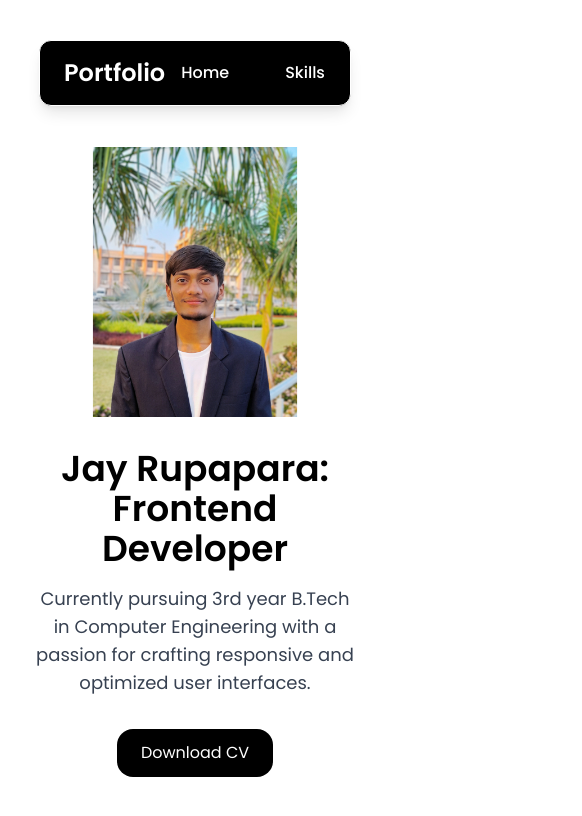
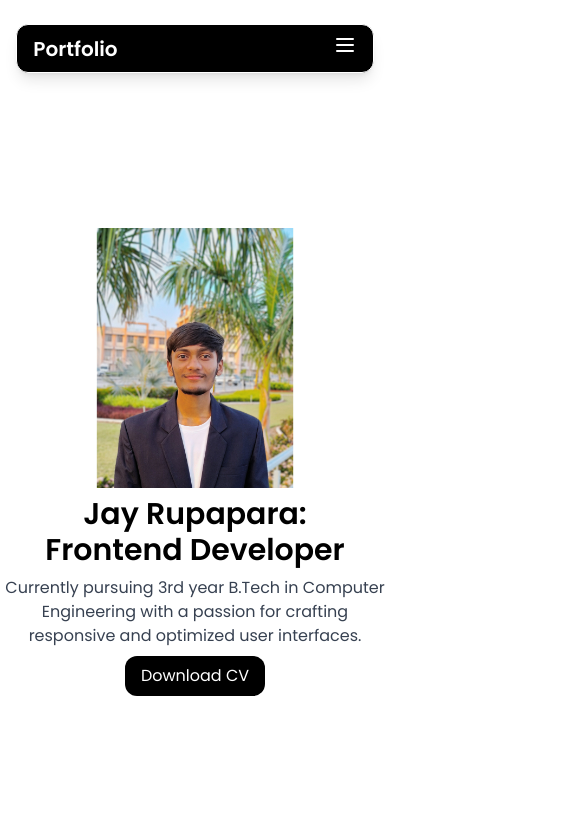
Before and after one commit to JayRupapara/jay-portfolio, a React (Vite) app in the folder Frontend/: page / in a window 390 px wide. Shown: the top 816 px of the page, 582 px wide, since content can reach past the window. Built offline with nearby package versions, Linux system fonts and the light colour scheme.

Commit message:
responsive with errors

```diff
--- a/Frontend/package.json
+++ b/Frontend/package.json
@@ -18,7 +18,8 @@
     "react-chartjs-2": "^5.2.0",
     "react-dom": "^18.3.1",
     "react-icons": "^5.3.0",
-    "react-router-dom": "^6.26.0"
+    "react-router-dom": "^6.26.0",
+    "react-scroll": "^1.9.0"
   },
   "devDependencies": {
     "@eslint/js": "^9.8.0",
--- a/Frontend/src/components/NavbarLandingPage.jsx
+++ b/Frontend/src/components/NavbarLandingPage.jsx
@@ -1,43 +1,70 @@
-// NavbarLandingPage.jsx
-import { Link } from "react-router-dom";
+import { useState } from "react";
+import { Link } from "react-scroll";
 
 function Navbar() {
+  const [isOpen, setIsOpen] = useState(false);
+
+  const toggleMenu = () => {
+    setIsOpen(!isOpen);
+  };
+
   return (
-    <nav className="w-4/5 px-6 py-3 mx-auto text-white bg-black border border-white shadow-lg rounded-xl">
+    <nav className="w-11/12 lg:w-4/5 px-4 py-2 lg:px-6 lg:py-3 mx-auto text-white bg-black border border-white shadow-lg rounded-xl">
       <div className="container flex items-center justify-between mx-auto">
         {/* Logo with Your Name */}
-      <div className="text-2xl font-bold text-white">
-        <a href="#home" className="hover:text-gray-500">
+        <div className="text-xl sm:text-2xl font-bold text-white">
+          <Link to="home" smooth={true} duration={500} className="hover:text-gray-500 cursor-pointer">
             Portfolio
-        </a>
+          </Link>
         </div>
 
-      {/* Right side - Links */}
-      <div className="flex items-center space-x-6">
-        <a
-          href="#home"
-          className="px-4 py-2 font-medium text-white transition duration-300 rounded-xl hover:text-gray-500"
-        >
+        {/* Hamburger Menu for Mobile */}
+        <div className="sm:hidden">
+          <button onClick={toggleMenu} className="focus:outline-none">
+            {isOpen ? (
+              <svg className="w-6 h-6 text-white" fill="none" viewBox="0 0 24 24" stroke="currentColor">
+                <path strokeLinecap="round" strokeLinejoin="round" strokeWidth="2" d="M6 18L18 6M6 6l12 12" />
+              </svg>
+            ) : (
+              <svg className="w-6 h-6 text-white" fill="none" viewBox="0 0 24 24" stroke="currentColor">
+                <path strokeLinecap="round" strokeLinejoin="round" strokeWidth="2" d="M4 6h16M4 12h16M4 18h16" />
+              </svg>
+            )}
+          </button>
+        </div>
+
+        {/* Links for Desktop */}
+        <div className="hidden sm:flex items-center lg:space-x-6">
+          <Link to="home" smooth={true} duration={500} className="px-4 py-2 font-medium text-white transition duration-300 rounded-xl hover:text-gray-500 cursor-pointer">
             Home
-        </a>
-        <a
-          href="#about"
-          className="px-4 py-2 font-medium text-white transition duration-300 rounded-xl hover:text-gray-500"
-        >
+          </Link>
+          <Link to="skills" smooth={true} duration={500} className="px-4 py-2 font-medium text-white transition duration-300 rounded-xl hover:text-gray-500 cursor-pointer">
             Skills
-        </a>
-        <a
-          href="#projects"
-          className="px-4 py-2 font-medium text-white transition duration-300 rounded-xl hover:text-gray-500"
-        >
+          </Link>
+          <Link to="projects" smooth={true} duration={500} className="px-4 py-2 font-medium text-white transition duration-300 rounded-xl hover:text-gray-500 cursor-pointer">
             Projects
-        </a>
-        <a
-          href="#contact"
-          className="px-4 py-2 font-medium text-white transition duration-300 rounded-xl hover:text-gray-500"
-        >
+          </Link>
+          <Link to="contact" smooth={true} duration={500} className="px-4 py-2 font-medium text-white transition duration-300 rounded-xl hover:text-gray-500 cursor-pointer">
             Contact
-        </a>
+          </Link>
+        </div>
+      </div>
+
+      {/* Mobile Menu */}
+      <div className={`sm:hidden ${isOpen ? "block" : "hidden"} transition-transform transform duration-300`}>
+        <div className="flex flex-col items-center bg-black rounded-lg py-4 space-y-2">
+          <Link to="home" smooth={true} duration={500} className="px-4 py-2 font-medium text-white hover:text-gray-500 cursor-pointer" onClick={toggleMenu}>
+            Home
+          </Link>
+          <Link to="skills" smooth={true} duration={500} className="px-4 py-2 font-medium text-white hover:text-gray-500 cursor-pointer" onClick={toggleMenu}>
+            Skills
+          </Link>
+          <Link to="projects" smooth={true} duration={500} className="px-4 py-2 font-medium text-white hover:text-gray-500 cursor-pointer" onClick={toggleMenu}>
+            Projects
+          </Link>
+          <Link to="contact" smooth={true} duration={500} className="px-4 py-2 font-medium text-white hover:text-gray-500 cursor-pointer" onClick={toggleMenu}>
+            Contact
+          </Link>
         </div>
       </div>
     </nav>
--- a/Frontend/src/pages/LandingPage.jsx
+++ b/Frontend/src/pages/LandingPage.jsx
@@ -1,40 +1,27 @@
 import { useState, useEffect } from "react";
+import PropTypes from "prop-types"; // Import PropTypes for prop validation
 import { motion, AnimatePresence } from "framer-motion";
 import { useNavigate } from "react-router-dom";
 import Navbar from "../components/NavbarLandingPage";
 import img from "../assets/profilePic.png";
 import { FaReact, FaCss3Alt, FaHtml5, FaJs } from "react-icons/fa";
 import { SiTailwindcss, SiFramer } from "react-icons/si";
+import { Element, scroller } from "react-scroll"; // Import scroller from react-scroll
 
 const LandingPage = () => {
   const navigate = useNavigate();
   const [currentSection, setCurrentSection] = useState(0);
-  const sections = [0, 1, 2, 3]; // Adjusted sections to exclude About section
-  const [isScrolling, setIsScrolling] = useState(false); // Track scrolling state
+  const sections = [0, 1, 2, 3];
+  const [isScrolling, setIsScrolling] = useState(false);
 
-  const handleScroll = (e) => {
-    e.preventDefault(); // Prevent default scrolling behavior
-    if (isScrolling) return; // Prevent additional scrolling during transition
-
-    if (e.deltaY > 0 && currentSection < sections.length - 1) {
-      // Scroll down
-      setCurrentSection((prev) => prev + 1);
-    } else if (e.deltaY < 0 && currentSection > 0) {
-      // Scroll up
-      setCurrentSection((prev) => prev - 1);
-    }
-
-    setIsScrolling(true);
-    setTimeout(() => setIsScrolling(false), 700); // Delay to control scroll frequency
-  };
 
   const projects = [
     {
       id: 1,
       title: "Project Title 1",
       description: "A brief description of Project 1.",
-      previewImage: "link_to_preview_image_1", // Replace with the image URL or import statement
-      liveLink: "https://project1.com", // Replace with the actual project link
+      previewImage: "link_to_preview_image_1",
+      liveLink: "https://project1.com",
     },
     {
       id: 2,
@@ -49,30 +36,49 @@ const LandingPage = () => {
       description: "A brief description of Project 3.",
       previewImage: "link_to_preview_image_3",
       liveLink: "https://project3.com",
-    }
-    // Add more projects as needed
+    },
   ];
 
+  useEffect(() => {
+    const handleScroll = (e) => {
+      e.preventDefault();
+      if (isScrolling) return;
 
+      if (e.deltaY > 0 && currentSection < sections.length - 1) {
+        setCurrentSection((prev) => prev + 1);
+      } else if (e.deltaY < 0 && currentSection > 0) {
+        setCurrentSection((prev) => prev - 1);
+      }
 
-  useEffect(() => {
-    // Prevent scrollbar from appearing
+      setIsScrolling(true);
+      setTimeout(() => setIsScrolling(false), 700);
+    };
+
     document.body.style.overflow = "hidden";
     window.addEventListener("wheel", handleScroll, { passive: false });
 
     return () => {
-      document.body.style.overflow = "auto"; // Reset overflow on unmount
+      document.body.style.overflow = "auto";
       window.removeEventListener("wheel", handleScroll);
     };
-  }, [currentSection, isScrolling]);
+  }, [currentSection, isScrolling, sections.length]);
+
+  const scrollToSection = (section) => {
+    scroller.scrollTo(section, {
+      duration: 800,
+      delay: 0,
+      smooth: "easeInOutQuart",
+    });
+  };
 
   return (
-    <div className="flex flex-col justify-center h-screen bg-white">
-      <div className="absolute w-full top-10">
-        <Navbar />
+    <div className="flex flex-col w-full justify-center h-screen bg-white">
+      <div className="absolute w-full top-6 md:top-10 z-10">
+        <Navbar onSectionClick={scrollToSection} />
       </div>
-      <AnimatePresence mode="wait">
+      <AnimatePresence>
         {/* Hero Section */}
+        <Element name="home">
           {currentSection === 0 && (
             <motion.section
               key="hero-section"
@@ -80,31 +86,31 @@ const LandingPage = () => {
               animate={{ opacity: 1, y: 0 }}
               exit={{ opacity: 0, y: -100 }}
               transition={{ duration: 0.6 }}
-            className="flex flex-col justify-center h-screen"
+              className="flex w-full flex-col justify-center h-screen"
             >
-            <section className="flex flex-col w-5/6 mx-auto mt-20 lg:flex-row">
-              <div className="relative flex flex-col items-center w-full mb-8 lg:w-5/12 lg:mb-0">
+              <section className="flex flex-col w-full lg:w-5/6 mx-auto mt-[5rem] md:mt-[6rem] lg:mt-20 lg:flex-row">
+                <div className="relative flex flex-col items-center w-full lg:w-5/12">
                   <img
                     src={img}
                     alt="Professional Work"
-                  className="w-10/12 top-[2rem] sm:top-0 left-0"
+                    className="w-8/12 md:w-5/12 lg:w-11/12 lg:top-[2rem] left-0"
                   />
                 </div>
                 <div className="flex flex-col items-center lg:items-start justify-center w-full text-center lg:w-7/12 lg:text-left">
-                <h2 className="mb-4 text-4xl font-bold md:text-5xl lg:text-6xl">
-                  Jay Rupapara: <br />
-                  Frontend Developer
+                  <h2 className="my-2 lg:mb-4 text-3xl font-bold md:text-4xl xl:text-6xl">
+                    <p> Jay Rupapara:</p>
+                    <p> Frontend Developer</p>
                   </h2>
-                <p className="mb-8 text-lg text-gray-700 md:text-xl">
+                  <p className="mb-2 lg:mb-8 text-md text-gray-700 lg:text-xl">
                     Currently pursuing 3rd year B.Tech in Computer Engineering
                     with a passion for crafting responsive and optimized user
                     interfaces.
                   </p>
                   <a
-                  href="YOUR_GOOGLE_DRIVE_LINK_HERE" // Replace with your Google Drive link
+                    href="YOUR_GOOGLE_DRIVE_LINK_HERE"
                     target="_blank"
                     rel="noopener noreferrer"
-                  className="px-6 py-3 text-white bg-black rounded-2xl hover:bg-gray-800"
+                    className="px-4 lg:px-6 py-2 lg:py-3 text-white bg-black rounded-xl hover:bg-gray-800"
                   >
                     Download CV
                   </a>
@@ -112,7 +118,9 @@ const LandingPage = () => {
               </section>
             </motion.section>
           )}
+        </Element>
 
+        <Element name="skills">
           {/* Skills & Knowledge Section */}
           {currentSection === 1 && (
             <motion.section
@@ -123,89 +131,24 @@ const LandingPage = () => {
               transition={{ duration: 0.6 }}
               className="flex items-center justify-center h-screen text-white bg-black"
             >
-            <section className="max-w-6xl px-6 mx-auto text-center  mt-20">
-              <h3 className="mb-10 text-3xl font-bold md:text-4xl ">
+              <section className="max-w-6xl px-6 mx-auto text-center mt-20">
+                <h3 className="mb-10 text-3xl font-bold md:text-4xl">
                   Skills & Knowledge
                 </h3>
                 <div className="grid grid-cols-1 gap-6 sm:grid-cols-2 md:grid-cols-3">
-                {/* HTML Skill */}
-                <motion.div
-                  whileHover={{ scale: 1.05 }}
-                  className="p-6 border-white bg-white text-black border shadow-md rounded-2xl hover:shadow-lg"
-                >
-                  <div className="flex justify-center mb-4 text-orange-500 text-5xl">
-                    <FaHtml5 /> {/* HTML Icon */}
-                  </div>
-                  <h4 className="mb-2 text-2xl font-semibold">HTML</h4>
-                  <p>Structuring web content with semantic elements.</p>
-                </motion.div>
-
-                {/* CSS Skill */}
-                <motion.div
-                  whileHover={{ scale: 1.05 }}
-                  className="p-6 border-white border shadow-md bg-white text-black rounded-2xl hover:shadow-lg"
-                >
-                  <div className="flex justify-center mb-4 text-blue-500 text-5xl">
-                    <FaCss3Alt /> {/* CSS Icon */}
-                  </div>
-                  <h4 className="mb-2 text-2xl font-semibold">CSS</h4>
-                  <p>Styling web pages with layouts and animations.</p>
-                </motion.div>
-
-                {/* JavaScript Skill */}
-                <motion.div
-                  whileHover={{ scale: 1.05 }}
-                  className="p-6 border-white border shadow-md bg-white text-black rounded-2xl hover:shadow-lg"
-                >
-                  <div className="flex justify-center mb-4 text-yellow-400 text-5xl">
-                    <FaJs /> {/* JavaScript Icon */}
-                  </div>
-                  <h4 className="mb-2 text-2xl font-semibold">
-                    JavaScript (ES6+)
-                  </h4>
-                  <p>Strong JS fundamentals and modern practices.</p>
-                </motion.div>
-
-                {/* React Skill */}
-                <motion.div
-                  whileHover={{ scale: 1.05 }}
-                  className="p-6 border-white border shadow-md bg-white text-black rounded-2xl hover:shadow-lg"
-                >
-                  <div className="flex justify-center mb-4 text-blue-500 text-5xl">
-                    <FaReact /> {/* React Icon */}
-                  </div>
-                  <h4 className="mb-2 text-2xl font-semibold">React.js</h4>
-                  <p>Creating dynamic and reactive web apps.</p>
-                </motion.div>
-
-                {/* TailwindCSS Skill */}
-                <motion.div
-                  whileHover={{ scale: 1.05 }}
-                  className="p-6 border-white border shadow-md bg-white text-black rounded-2xl hover:shadow-lg"
-                >
-                  <div className="flex justify-center mb-4 text-teal-400 text-5xl">
-                    <SiTailwindcss /> {/* TailwindCSS Icon */}
-                  </div>
-                  <h4 className="mb-2 text-2xl font-semibold">TailwindCSS</h4>
-                  <p>Building fast, responsive UI components.</p>
-                </motion.div>
-
-                {/* Framer Motion Skill */}
-                <motion.div
-                  whileHover={{ scale: 1.05 }}
-                  className="p-6 border-white border shadow-md bg-white text-black rounded-2xl hover:shadow-lg"
-                >
-                  <div className="flex justify-center mb-4 text-pink-500 text-5xl">
-                    <SiFramer /> {/* Framer Motion Icon */}
-                  </div>
-                  <h4 className="mb-2 text-2xl font-semibold">Framer Motion</h4>
-                  <p>Creating smooth animations and transitions.</p>
-                </motion.div>
+                  <SkillCard icon={<FaHtml5 />} color="text-orange-500" title="HTML" description="Structuring web content with semantic elements." />
+                  <SkillCard icon={<FaCss3Alt />} color="text-blue-500" title="CSS" description="Styling web pages with layouts and animations." />
+                  <SkillCard icon={<FaJs />} color="text-yellow-400" title="JavaScript (ES6+)" description="Strong JS fundamentals and modern practices." />
+                  <SkillCard icon={<FaReact />} color="text-blue-500" title="React.js" description="Creating dynamic and reactive web apps." />
+                  <SkillCard icon={<SiTailwindcss />} color="text-teal-400" title="TailwindCSS" description="Building fast, responsive UI components." />
+                  <SkillCard icon={<SiFramer />} color="text-pink-500" title="Framer Motion" description="Creating smooth animations and transitions." />
                 </div>
               </section>
             </motion.section>
           )}
+        </Element>
 
+        <Element name="projects">
           {/* Projects Section */}
           {currentSection === 2 && (
             <motion.section
@@ -214,43 +157,16 @@ const LandingPage = () => {
               animate={{ opacity: 1, y: 0 }}
               exit={{ opacity: 0, y: -100 }}
               transition={{ duration: 0.6 }}
-    className="flex items-center justify-center h-screen text-black bg-white "
+              className="flex items-center justify-center h-screen text-black bg-white"
             >
               <section className="max-w-6xl px-6 mx-auto text-center">
-      <div className="mb-6">
-      <h3 className="text-3xl font-bold md:text-4xl mb-3">Projects</h3>
-      <p className="text-lg leading-relaxed md:text-xl">
-        Explore some of the projects I&#39;ve worked on, ranging from
-        frontend web applications to full-stack systems.
-      </p>
-
-      </div>
-      <div className="grid grid-cols-1 gap-8 md:grid-cols-2 lg:grid-cols-3">
-        {projects.map((project) => (
-          <div key={project.id} className="p-4 bg-black text-white rounded-lg shadow-lg">
-            <img
-              src={project.previewImage}
-              alt={`${project.title} preview`}
-              className="w-full h-48 mb-4 rounded-lg object-cover"
-            />
-            <h4 className="text-xl font-semibold">{project.title}</h4>
-            <p className="mb-4">{project.description}</p>
-            <a
-              href={project.liveLink}
-              target="_blank"
-              rel="noopener noreferrer"
-              className="inline-block px-4 py-2 text-black bg-white rounded-xl hover:bg-gray-300"
-            >
-              View Site
-            </a>
-          </div>
-        ))}
-      </div>
+                <ProjectList projects={projects} />
               </section>
             </motion.section>
           )}
+        </Element>
 
-
+        <Element name="contact">
           {/* Contact Section */}
           {currentSection === 3 && (
             <motion.section
@@ -261,37 +177,97 @@ const LandingPage = () => {
               transition={{ duration: 0.6 }}
               className="flex items-center justify-center h-screen text-white bg-black"
             >
-            <section className="max-w-4xl px-6 mx-auto text-center">
-              <h3 className="mb-10 text-3xl font-bold md:text-4xl">
-                Contact Me
-              </h3>
-              <p className="mb-6 text-lg md:text-xl">
-                Interested in collaborating or have any questions? Feel free to
-                reach out!
-              </p>
-              <button
-                onClick={() => navigate("/contact")}
-                className="px-6 py-3 text-black bg-white rounded-2xl hover:bg-gray-800"
-              >
-                Get in Touch
-              </button>
-            </section>
+              <ContactSection navigate={navigate} />
             </motion.section>
           )}
+        </Element>
       </AnimatePresence>
 
       {currentSection === 3 && (
-        <footer className="py-4 text-black bg-white">
-          <div className="text-center">
-            <p>
-              &copy; {new Date().getFullYear()} Jay Rupapara. All Rights
-              Reserved.
-            </p>
-          </div>
-        </footer>
+        <Footer />
       )}
     </div>
   );
 };
 
+// SkillCard Component
+const SkillCard = ({ icon, color, title, description }) => (
+  <motion.div
+    whileHover={{ scale: 1.05 }}
+    className="p-6 bg-white text-black border shadow-md rounded-xl hover:shadow-lg"
+  >
+    <div className={`flex justify-center mb-4 text-5xl ${color}`}>
+      {icon}
+    </div>
+    <h4 className="mb-2 text-2xl font-semibold">{title}</h4>
+    <p>{description}</p>
+  </motion.div>
+);
+
+SkillCard.propTypes = {
+  icon: PropTypes.node.isRequired,
+  color: PropTypes.string.isRequired,
+  title: PropTypes.string.isRequired,
+  description: PropTypes.string.isRequired,
+};
+
+const ProjectList = ({ projects }) => (
+  <div className="grid grid-cols-1 gap-8 md:grid-cols-2 lg:grid-cols-3">
+    {projects.map((project) => (
+      <div key={project.id} className="p-4 bg-black text-white rounded-xl shadow-lg">
+        <img
+          src={project.previewImage}
+          alt={`${project.title} preview`}
+          className="w-full h-48 mb-4 rounded-xl object-cover"
+        />
+        <h4 className="text-xl font-semibold">{project.title}</h4>
+        <p className="mb-4">{project.description}</p>
+        <a
+          href={project.liveLink}
+          target="_blank"
+          rel="noopener noreferrer"
+          className="inline-block px-4 py-2 text-black bg-white rounded-xl hover:bg-gray-300"
+        >
+          View Project
+        </a>
+      </div>
+    ))}
+  </div>
+);
+
+ProjectList.propTypes = {
+  projects: PropTypes.arrayOf(
+    PropTypes.shape({
+      id: PropTypes.number.isRequired,
+      title: PropTypes.string.isRequired,
+      description: PropTypes.string.isRequired,
+      previewImage: PropTypes.string.isRequired,
+      liveLink: PropTypes.string.isRequired,
+    })
+  ).isRequired,
+};
+
+const ContactSection = ({ navigate }) => (
+  <div className="text-center">
+    <h3 className="mb-4 text-3xl font-bold">Contact Me</h3>
+    <p className="mb-8 text-lg">Get in touch to discuss potential collaborations.</p>
+    <button
+      onClick={() => navigate("/contact")}
+      className="px-4 py-2 text-black bg-white rounded-xl hover:bg-gray-300"
+    >
+      Go to Contact Page
+    </button>
+  </div>
+);
+
+ContactSection.propTypes = {
+  navigate: PropTypes.func.isRequired,
+};
+
+const Footer = () => (
+  <footer className="absolute bottom-0 w-full py-6 text-center bg-gray-100">
+    <p className="text-gray-600">© 2024 Jay Rupapara. All rights reserved.</p>
+  </footer>
+);
+
 export default LandingPage;
```
Also changed, not shown: 1 other file (tests, documents, lock files or other folders). Lines whose indentation alone changed are shown as unchanged.
